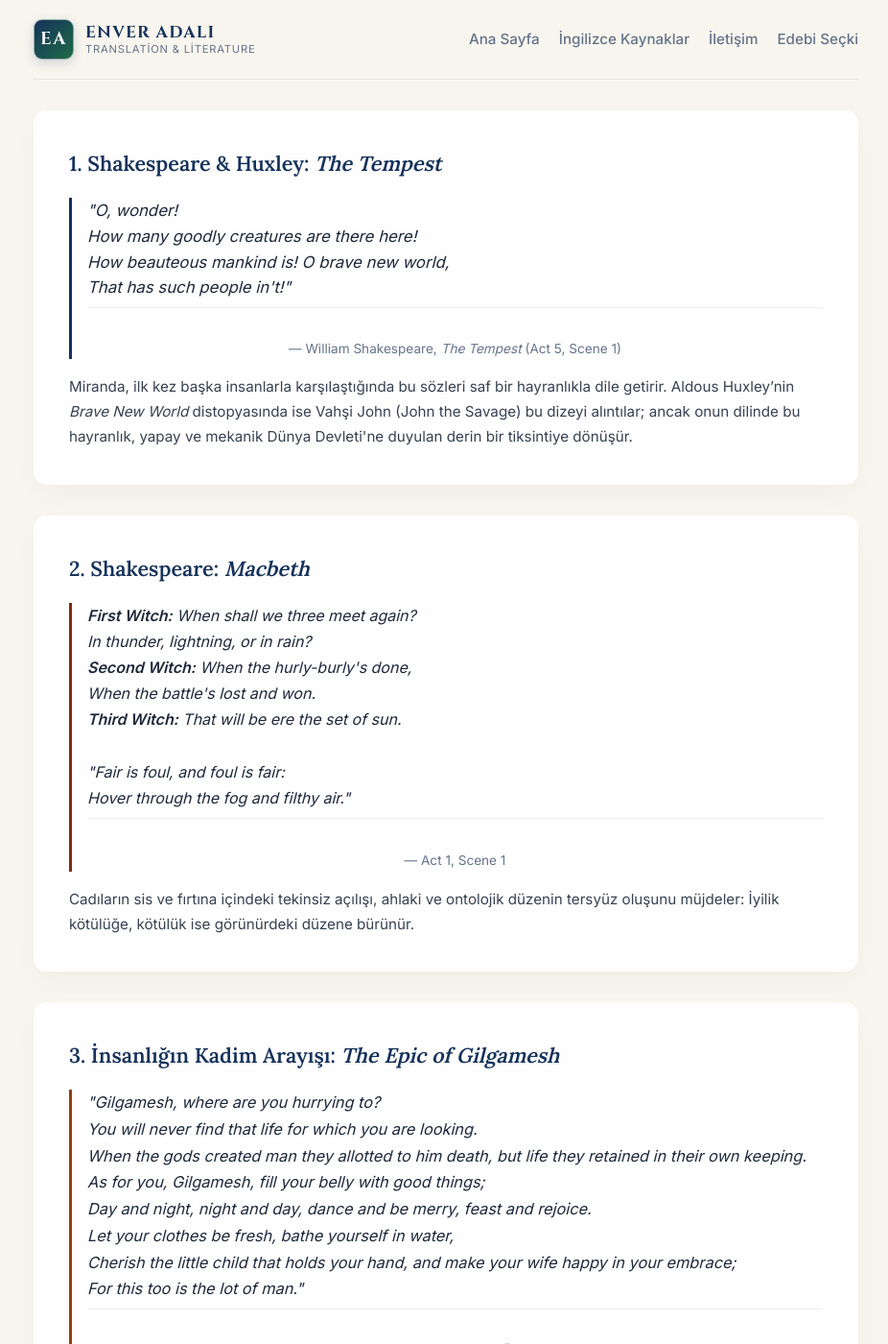
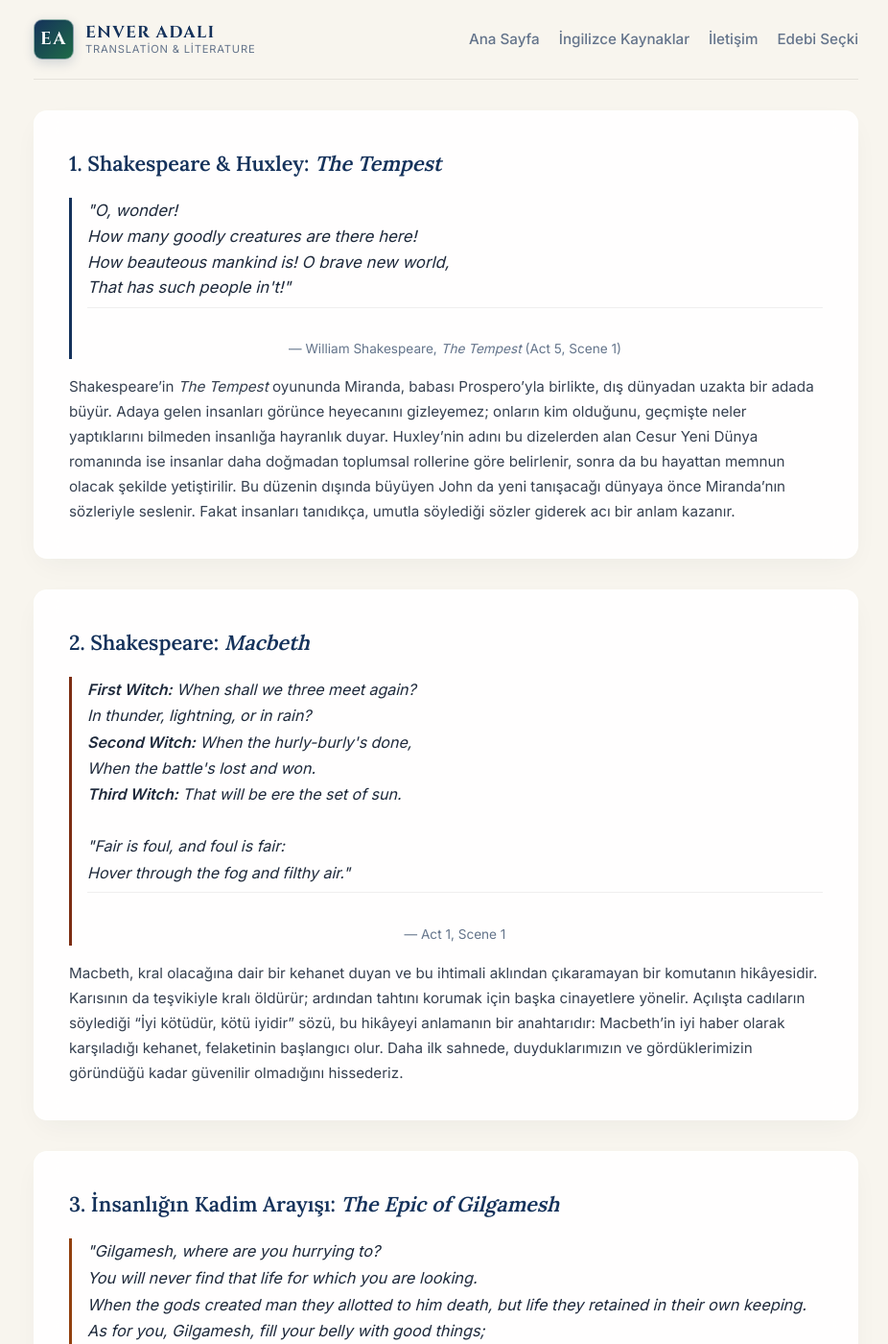
Before and after one commit to adalienver/adalienver.github.io, a Jekyll site: the page built from edebiyat.md, in a window 1280 px wide and 1400 px high. Shown: the whole window at 96% size, without its empty margins (175-1101 px from the left). Built offline with Jekyll 4.4.1, drawn with Linux system fonts in a browser that asks for light colours; some of the changed text lies outside the part shown.

Commit message:
Update edebiyat.md

```diff
--- a/edebiyat.md
+++ b/edebiyat.md
@@ -17,7 +17,9 @@ permalink: /edebiyat/
   </blockquote>
 
   <p style="font-size: 0.95rem; line-height: 1.7; color: #374151; margin-top: 0.8rem;">
-    Miranda, ilk kez başka insanlarla karşılaştığında bu sözleri saf bir hayranlıkla dile getirir. Aldous Huxley’nin <em>Brave New World</em> distopyasında ise Vahşi John (John the Savage) bu dizeyi alıntılar; ancak onun dilinde bu hayranlık, yapay ve mekanik Dünya Devleti'ne duyulan derin bir tiksintiye dönüşür.
+    Shakespeare’in <em>The Tempest</em> oyununda Miranda, babası Prospero’yla birlikte, dış dünyadan uzakta bir adada büyür. Adaya gelen insanları görünce heyecanını gizleyemez; onların kim olduğunu, geçmişte neler yaptıklarını bilmeden insanlığa hayranlık duyar. Huxley’nin adını bu dizelerden alan Cesur Yeni Dünya romanında ise insanlar daha doğmadan toplumsal rollerine göre belirlenir, sonra da bu hayattan memnun olacak şekilde yetiştirilir. Bu düzenin dışında büyüyen John da yeni tanışacağı dünyaya önce Miranda’nın sözleriyle seslenir. Fakat insanları tanıdıkça, umutla söylediği sözler giderek acı bir anlam kazanır.
+
+
   </p>
 </div>
 
@@ -38,7 +40,7 @@ permalink: /edebiyat/
   </blockquote>
 
   <p style="font-size: 0.95rem; line-height: 1.7; color: #374151; margin-top: 0.8rem;">
-    Cadıların sis ve fırtına içindeki tekinsiz açılışı, ahlaki ve ontolojik düzenin tersyüz oluşunu müjdeler: İyilik kötülüğe, kötülük ise görünürdeki düzene bürünür.
+    Macbeth, kral olacağına dair bir kehanet duyan ve bu ihtimali aklından çıkaramayan bir komutanın hikâyesidir. Karısının da teşvikiyle kralı öldürür; ardından tahtını korumak için başka cinayetlere yönelir. Açılışta cadıların söylediği “İyi kötüdür, kötü iyidir” sözü, bu hikâyeyi anlamanın bir anahtarıdır: Macbeth’in iyi haber olarak karşıladığı kehanet, felaketinin başlangıcı olur. Daha ilk sahnede, duyduklarımızın ve gördüklerimizin göründüğü kadar güvenilir olmadığını hissederiz.
   </p>
 </div>
 
@@ -59,7 +61,7 @@ permalink: /edebiyat/
   </blockquote>
 
   <p style="font-size: 0.95rem; line-height: 1.7; color: #374151; margin-top: 0.8rem;">
-    Ölümsüzlük peşinde kederle koşan Gılgamış'a Siduri'nin çağrısı nettir: İmkânsız olan tanrısal ölümsüzlüğü terk edip sıradan insan yaşamının sıcaklığına, aileye ve anın kıymetine dönmek.
+    Gılgamış Destanı’nda, yakın dostu Enkidu’yu kaybeden Gılgamış, bir gün kendisinin de öleceği düşüncesine dayanamaz ve ölümsüzlüğü aramak üzere yola çıkar. Karşılaştığı Siduri ona büyük bir sır ya da kurtuluş yolu sunmaz. Karnını doyurmasını, temiz giysiler giymesini, elini tutan çocuğu sevmesini, eşine sarılmasını öğütler. Gılgamış ölümden kaçmanın bir yolunu ararken Siduri, hâlâ yaşamakta olduğu hayatı hatırlatır.
   </p>
 </div>
 
```
